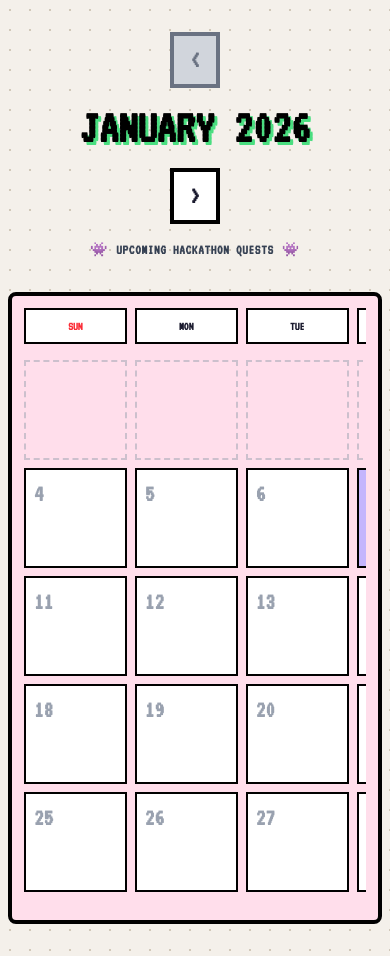
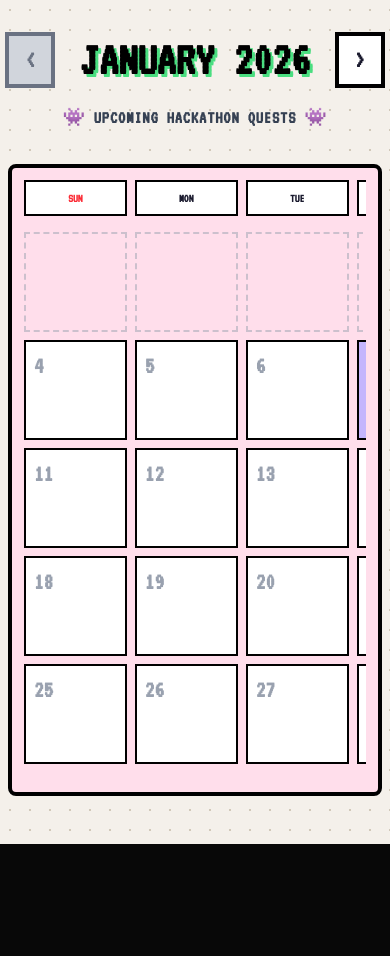
Before and after one commit to ketan-2905/portfolio_2026, a React (Vite) app: page /cal in a window 390 px wide. After the commit the page ends 844 px from the top, so only its background shows below. Built offline with nearby package versions, Linux system fonts and the light colour scheme.

Commit message:
Cal update

```diff
--- a/src/components/HackathonCalendar.tsx
+++ b/src/components/HackathonCalendar.tsx
@@ -178,6 +178,7 @@ interface HackathonEvent {
   url: string;
   prizeColor: string;
   bgColor?: string;
+  clg?:string;
 }
 
 interface CalendarDay {
@@ -198,6 +199,7 @@ const hackathonsByDate: Record<string, HackathonEvent[]> = {
       url: 'https://hackniche4-0.devfolio.co/overview',
       prizeColor: 'text-green-600',
       bgColor: 'bg-[#a7f3d0]',
+      clg: "DJ"
     },
     {
       id: 'e2',
@@ -226,6 +228,7 @@ const hackathonsByDate: Record<string, HackathonEvent[]> = {
       url: 'https://unstop.com/hackathons/airavat-30-24-hour-national-ai-hackathon-sardar-patel-institute-of-technology-spit-mumbai-1658777',
       prizeColor: 'text-green-600',
       bgColor: 'bg-[#fecaca]', // red
+      clg:"SPIT"
     },
   ],
   '2026-04-05': [
@@ -260,23 +263,25 @@ const hackathonsByDate: Record<string, HackathonEvent[]> = {
   ],
   '2026-03-30': [
   {
-    id: 'e1',
+    id: 'e8',
     title: '🚀 Codeshastra XII Hackathon',
     prize: '₹75K / ₹50K / ₹25K',
     url: 'https://unstop.com/hackathons/codeshastra-xii-shri-vile-parle-kelavani-mandals-dwarkadas-j-sanghvi-college-of-engineering-djsce-mumbai-1660688',
     prizeColor: 'text-green-600',
     bgColor: 'bg-[#a7f3d0]', // green
+    clg: "DJ"
   },
 
 ],
  '2026-04-03': [
   {
-    id: 'e2',
+    id: 'e9',
     title: '⚡ Hack X – 24 Hour Hackathon',
     prize: '₹100k / ₹50k',
     url: 'https://hack-x.devfolio.co/',
     prizeColor: 'text-purple-600',
     bgColor: 'bg-[#c4b5fd]', // purple
+    clg:"KJ"
   },
 ],
 };
@@ -306,7 +311,7 @@ const EventDayCell = ({ day }: { day: CalendarDay }) => {
       {/* Header & Controls */}
       <div className="flex justify-between items-center mb-2 border-b-2 border-black pb-1">
         <span className={`font-vt323 text-2xl md:text-3xl font-bold leading-none ${day.isToday ? 'text-red-600 drop-shadow-[2px_2px_0px_#fff]' : 'text-black'}`}>
-          {day.date}
+          {day.date} {activeEvent.clg ?` ${activeEvent.clg}`: null }
         </span>
 
         {totalSlides > 1 && (
@@ -423,7 +428,7 @@ export default function HackathonCalendar() {
         <div className="text-center mb-8 md:mb-12 px-2">
 
           {/* Responsive Navigation Buttons & Month Title */}
-          <div className="flex flex-col md:flex-row items-center justify-center gap-4 mb-4">
+          <div className="flex gap-0 md:flex-row items-center justify-center md:gap-4 mb-4">
             <button
               onClick={handlePrevMonth}
               disabled={isPrevDisabled}
@@ -445,7 +450,7 @@ export default function HackathonCalendar() {
             </button>
           </div>
 
-          <p className="text-sm md:text-lg font-bold text-gray-700 uppercase tracking-wider flex items-center justify-center gap-2 font-space flex-wrap">
+          <p className="text-lg md:text-lg font-bold text-gray-700 uppercase tracking-wider flex items-center justify-center gap-2 font-space flex-wrap">
             <span>👾</span> Upcoming Hackathon Quests <span>👾</span>
           </p>
         </div>
```
